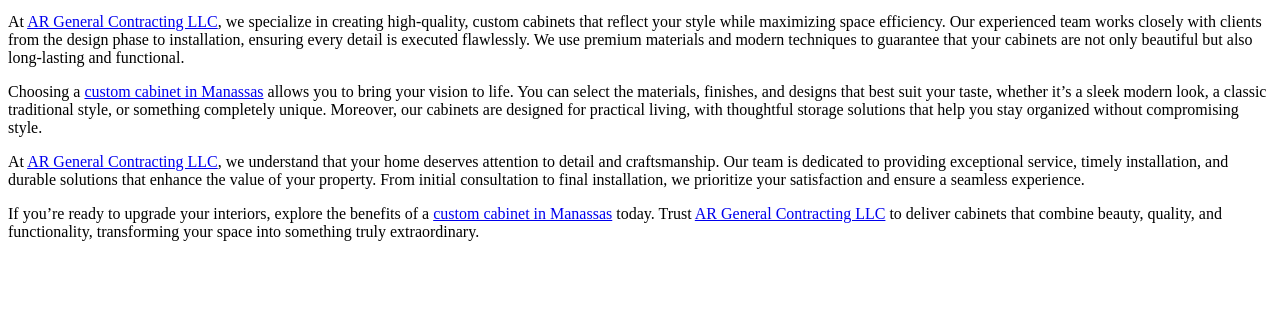
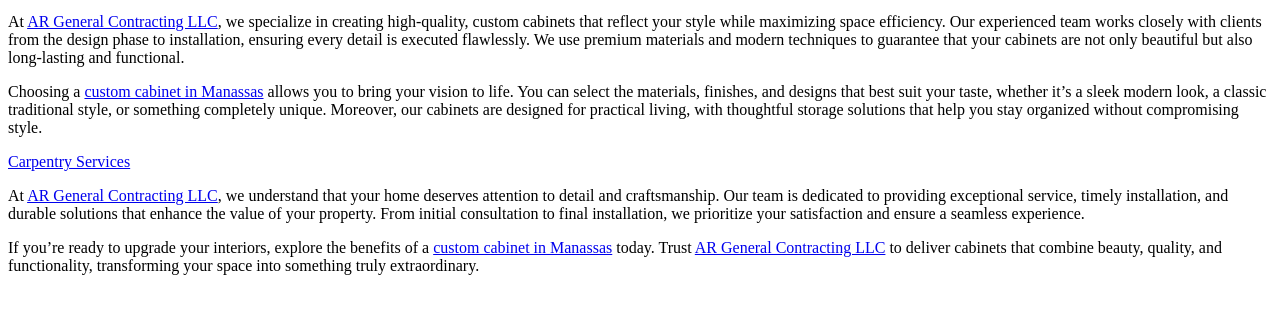
Before and after one commit to williammoris9/custom-cabinet, a plain HTML site: page index.html in a window 1280 px wide. Shown: the part 137-450 px from the top of the page. Drawn offline with Linux system fonts and the light colour scheme.

Commit message:
Update index.html

```diff
--- a/index.html
+++ b/index.html
@@ -24,6 +24,7 @@
     You can select the materials, finishes, and designs that best suit your taste, whether it’s a sleek modern look, a classic
     traditional style, or something completely unique. Moreover, our cabinets are designed for practical living, with thoughtful
     storage solutions that help you stay organized without compromising style.</p>
+<a href="https://carpenteryservices.netlify.app/">Carpentry Services</a>
 
     <p>At <a href="https://share.google/HcgVvPpm36UBt9H8e">AR General Contracting LLC</a>, we understand that your home deserves
     attention to detail and craftsmanship. Our team is dedicated to providing exceptional service, timely installation, and
```
